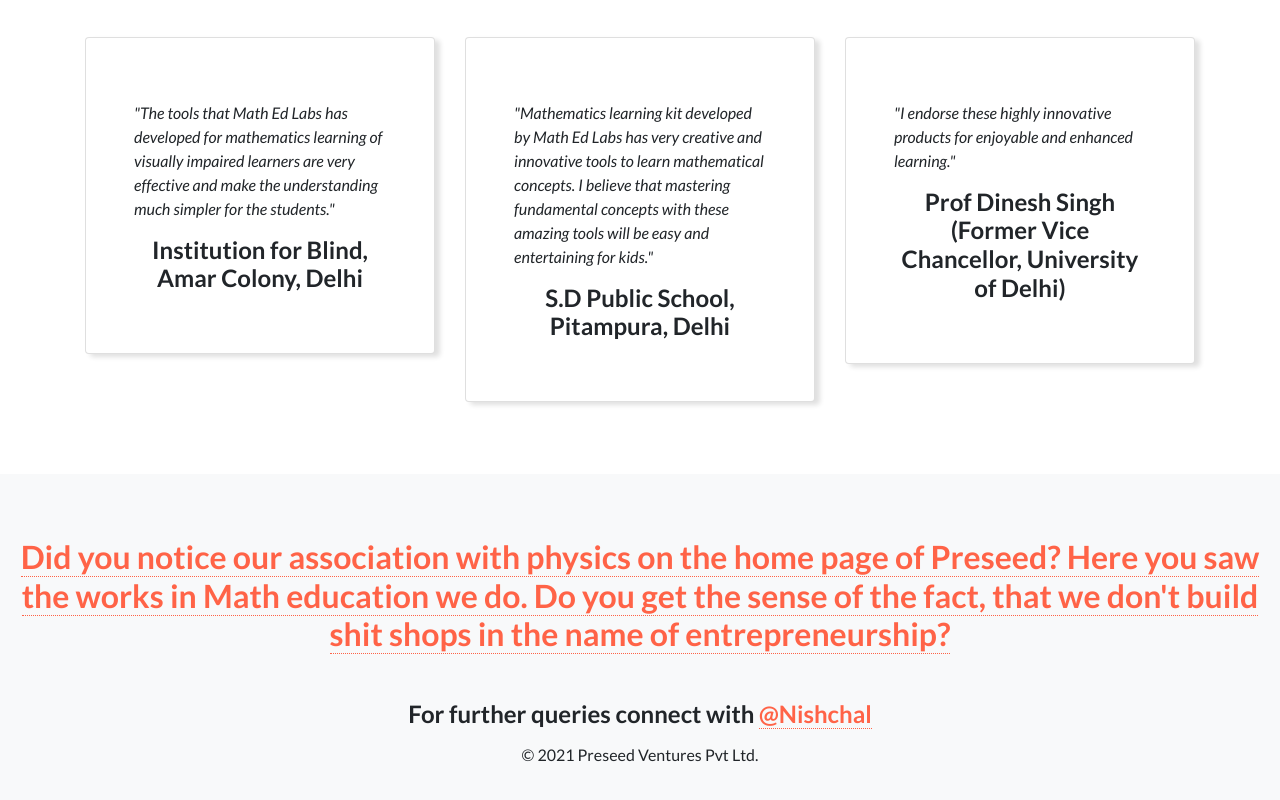
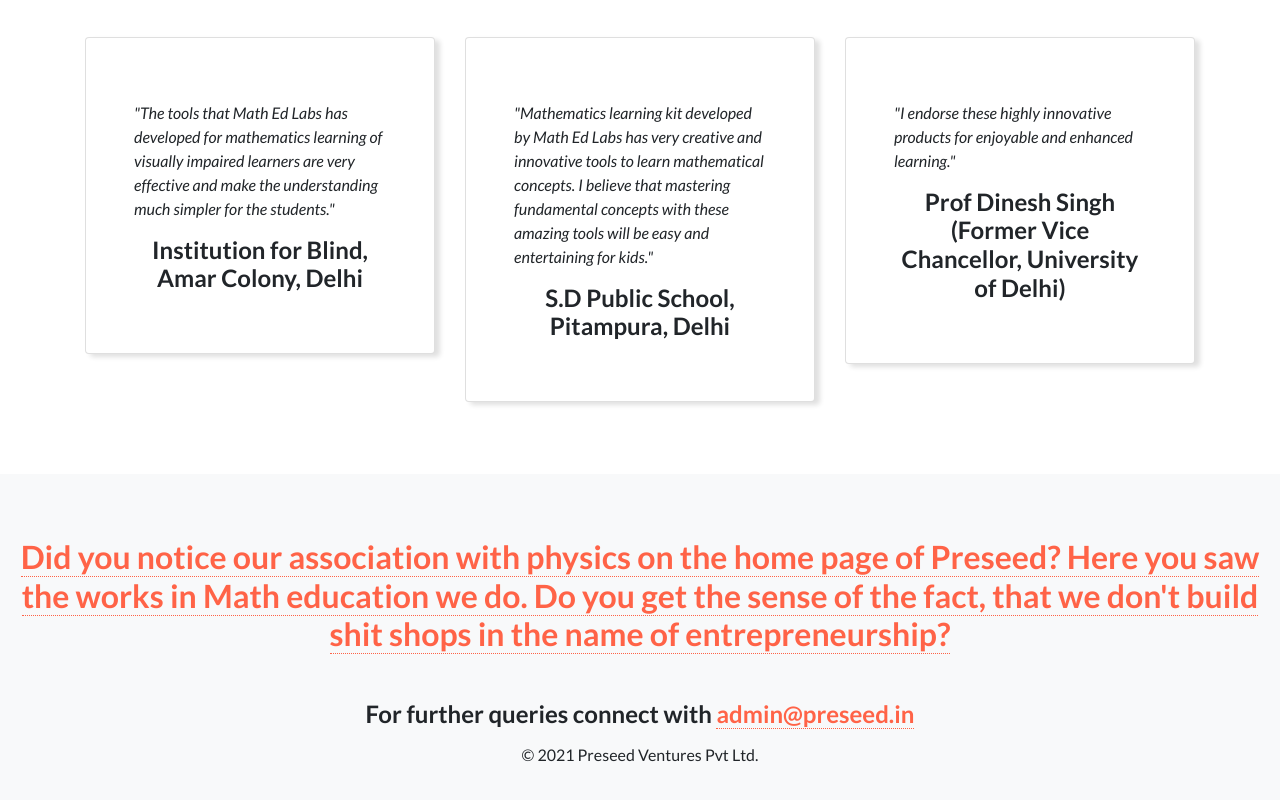
Before and after one commit to preseed/DW-NEW-MATH.preseed.in-, a website: page index.html in a window 1280 px wide. Shown: the part 3423-4223 px from the top of the page. Drawn offline with Linux system fonts and the light colour scheme; a script that the page names is missing.

Commit message:
Update index.html

```diff
--- a/index.html
+++ b/index.html
@@ -420,7 +420,7 @@
          <a href="https://chattodo.preseed.in" style="color:tomato">  Did you notice our association with physics on the home page of Preseed? Here you saw the works in Math education we do. Do you get the sense of the fact, that we don't build shit shops in the name of entrepreneurship?  </a><br><br>
       </h2>
     </center>
-    <h4 align="center">For further queries connect with <a href="https://twitter.com/nishchal">@Nishchal</a></h4>
+    <h4 align="center">For further queries connect with <a href="https://twitter.com/nishchal">admin@preseed.in</a></h4>
 
     <p align="center">&copy; 2021 Preseed Ventures Pvt Ltd.</p>
 
```
